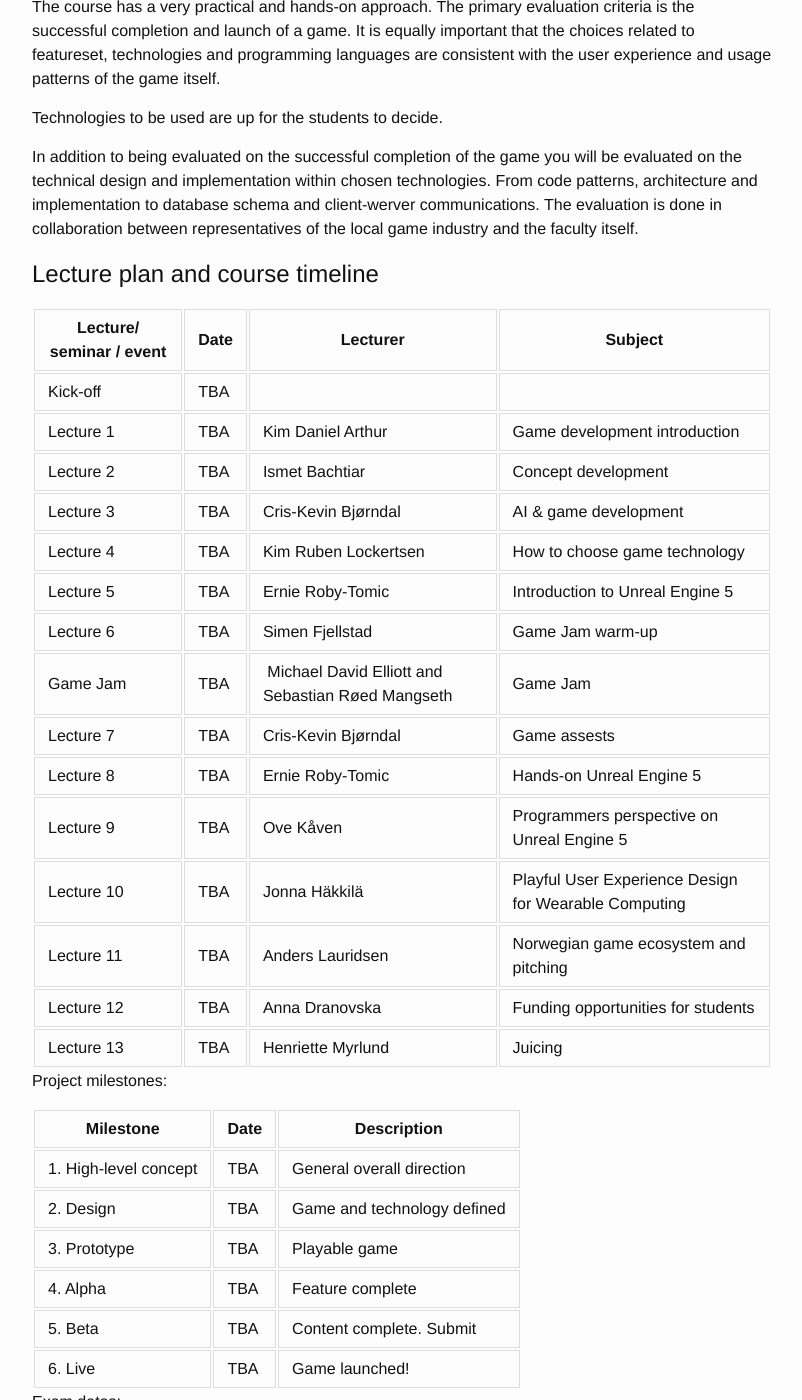
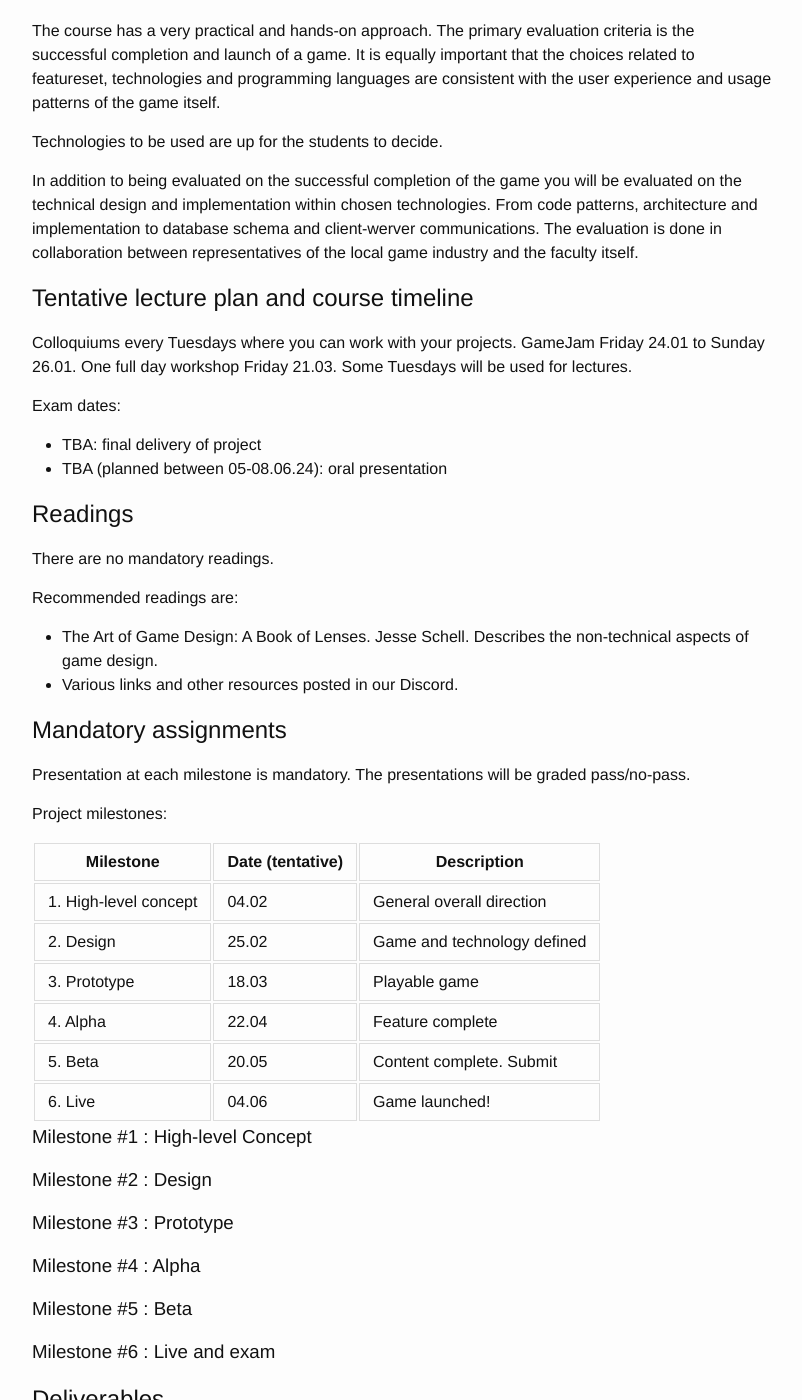
Before and after one commit to uit-gamelab/Spring25, a Jekyll site: the page built from index.md, in a window 1280 px wide and 1400 px high, scrolled down 1213 px. Shown: the whole window, without its empty margins (238-1040 px from the left). Built offline with Jekyll 4.4.1, drawn with Linux system fonts in a browser that asks for light colours; our own code applies the rules of GitHub Pages for plain Markdown files; some of the changed text lies outside the part shown.

Commit message:
Updated content for 2025

```diff
--- a/index.md
+++ b/index.md
@@ -45,36 +46,35 @@ Technologies to be used are up for the students to decide.
 
 In addition to being evaluated on the successful completion of the game you will be evaluated on the technical design and implementation within chosen technologies. From code patterns, architecture and implementation to database schema and client-werver communications. The evaluation is done in collaboration between representatives of the local game industry and the faculty itself.
 
-## Lecture plan and course timeline
+## Tentative lecture plan and course timeline
+Colloquiums every Tuesdays where you can work with your projects.
+GameJam Friday 24.01 to Sunday 26.01.
+One full day workshop Friday 21.03.
+Some Tuesdays will be used for lectures.
 
-| Lecture/ seminar / event | Date		   | Lecturer	  | Subject  |
+<!---
+
+| Lecture/ seminar / event | Date       | Lecturer	  | Subject  |
 |--------------------------|-----------|-------------------|---------------------|
-| Kick-off                 | TBA       |                   |                     |
-| Lecture 1                | TBA       | Kim Daniel Arthur | Game development introduction |
-| Lecture 2                | TBA       | Ismet Bachtiar    | Concept development |
-| Lecture 3                | TBA       | Cris-Kevin Bjørndal  | AI & game development |
-| Lecture 4                | TBA       | Kim Ruben Lockertsen | How to choose game technology |
-| Lecture 5                | TBA       | Ernie Roby-Tomic  | Introduction to Unreal Engine 5 |
-| Lecture 6                | TBA       | Simen Fjellstad   | Game Jam warm-up |
-| Game Jam                 | TBA       | Michael David Elliott and  Sebastian Røed Mangseth | Game Jam |
-| Lecture 7                | TBA       | Cris-Kevin Bjørndal | Game assests |
-| Lecture 8                | TBA       | Ernie Roby-Tomic    | Hands-on Unreal Engine 5 |
-| Lecture 9                | TBA       | Ove Kåven           | Programmers perspective on Unreal Engine 5 |
-| Lecture 10               | TBA       | Jonna Häkkilä       | Playful User Experience Design for Wearable Computing |
-| Lecture 11               | TBA       | Anders Lauridsen    | Norwegian game ecosystem and pitching |
-| Lecture 12               | TBA       | Anna Dranovska      | Funding opportunities for students |
-| Lecture 13               | TBA       | Henriette Myrlund   | Juicing |
+| Kick-off                 | Tuesday 14/1      | André             | Kick-off                    |
+| Lecture 1                | Tuesday 14/1      | TBA               | Game development introduction |
+| Lecture 2                | Tuesday 14/1      | Ismet             | Concept development |
+| Lecture 3                | Tuesday 21/1      |                   | Game Jam warm-up |
+| Game Jam                 | 24.01-26.01       | Michael David Elliott and  Sebastian Røed Mangseth | Game Jam |
+| Lecture 4                | Tuesday 28.01     |        | AI & game development |
+| Lecture 5                | Tuesday 28.01     |        | How to choose game technology |
+| Lecture 6                | Tuesday 04.02     |        | Introduction to Unreal Engine 5 |
+| Lecture 7                | Tuesday 11.02     |        | Game assests |
+| Lecture 8                | Tuesday 25.02     |        | Hands-on Unreal Engine 5 |
+| Lecture 9                | Friday 21.03      |        | Programmers perspective on Unreal Engine 5 |
+| Lecture 10               | Friday 21.03      |        | Norwegian game ecosystem and pitching |
+| Lecture 11               | Friday 21.03      |        | Funding opportunities for students |
+| Lecture 12               | Friday 21.03      |        | Juicing |
+| Lecture 13               | Tuesday 20.05             | TBA       | TBA
 
-Project milestones:
+-->
 
-| Milestone             | Date     | Description |
-|-----------------------|----------|-------------|
-| 1. High-level concept | TBA | General overall direction |
-| 2. Design             | TBA | Game and technology defined |
-| 3. Prototype          | TBA | Playable game |
-| 4. Alpha              | TBA | Feature complete |
-| 5. Beta               | TBA | Content complete. Submit |
-| 6. Live               | TBA | Game launched! |
+
 
 Exam dates:
 * TBA: final delivery of project
@@ -92,12 +92,32 @@ Recommended readings are:
 
 Presentation at each milestone is mandatory. The presentations will be graded pass/no-pass.
 
+Project milestones:
+
+| Milestone             | Date (tentative)    | Description |
+|-----------------------|----------|-------------|
+| 1. High-level concept | 04.02 | General overall direction |
+| 2. Design             | 25.02 | Game and technology defined |
+| 3. Prototype          | 18.03 | Playable game |
+| 4. Alpha              | 22.04 | Feature complete |
+| 5. Beta               | 20.05 | Content complete. Submit |
+| 6. Live               | 04.06 | Game launched! |
+
 ### Milestone #1 : High-level Concept
-On 13.2/Milestone #1, we want a presentation from each group. It should be around five minutes (give or take). We will also open for questions after each presentation.
+### Milestone #2 : Design
+### Milestone #3 : Prototype
+### Milestone #4 : Alpha
+### Milestone #5 : Beta
+### Milestone #6 : Live and exam
+
+<!--
+On 04.02/Milestone #1, we want a presentation from each group. It should be around five minutes (give or take). We will also open for questions after each presentation.
 
 The presentation topic is "High Concept" and should give an overall introduction to what you want to build, why your game is going to be worth playing and key elements in the design and revenue model.
 
 In our discord-server #lectures channel (https://discord.gg/Jv5mcvuWHz) there is a `lecture-starting-b.pdf` that can serve as your guide for what content to include in your presentation, as well as other examples from previous students. You don't have to include all the suggested content from `lecture-starting-b.pdf`.
+
+-->
 
 ## Deliverables
 
```
Also changed, not shown: other parts of index.md (+1 -0 lines).
